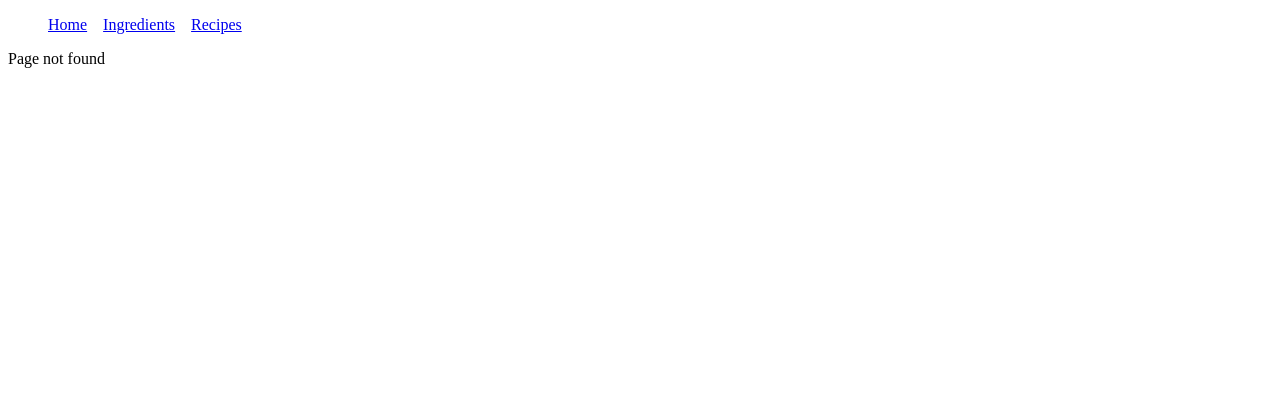
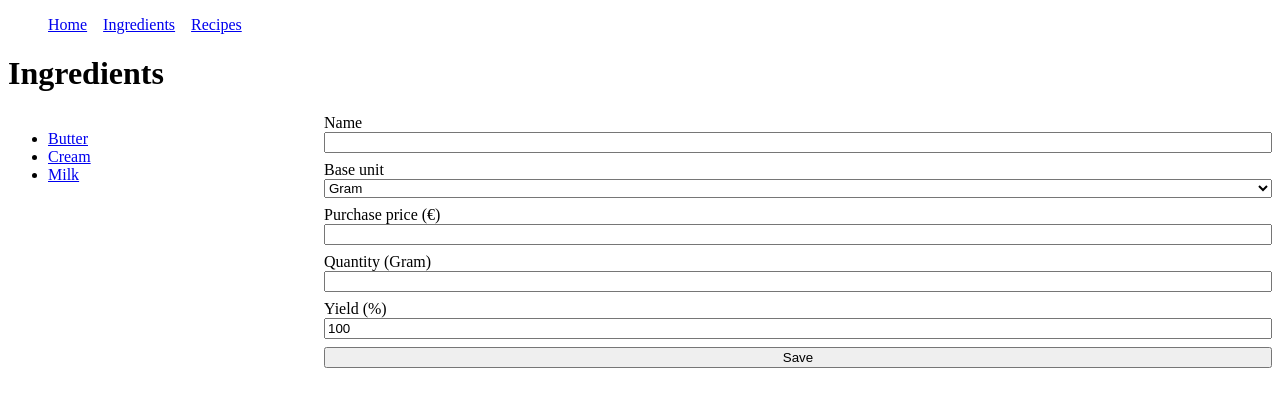
Before and after one commit to crvdam/recipe-calculator, a React (Vite) app in the folder client/: page /ingredients/1 in a window 1280 px wide. Before the commit this address had no page. Shown: the top 406 px of the page. Built offline with nearby package versions, Linux system fonts and the light colour scheme.

Commit message:
Add IngredientPage and IngredientForm

```diff
--- a/client/src/App.tsx
+++ b/client/src/App.tsx
@@ -1,8 +1,9 @@
-import { Navigate, Route, Routes } from 'react-router';
+import { Route, Routes } from 'react-router';
 import HomePage from './features/home/HomePage';
 import Navigation from './components/Navigation';
-import IngredientsPage from './features/ingredients/IngredientsPage';
-import RecipesPage from './features/recipes/RecipesPage';
+import IngredientPage from './features/ingredients/IngredientPage';
+import RecipePage from './features/recipes/RecipePage';
+import IngredientForm from './features/ingredients/IngredientForm';
 
 export default function App() {
     return (
@@ -11,8 +12,17 @@ export default function App() {
             <main>
                 <Routes>
                     <Route path="/" element={<HomePage />} />
-                    <Route path="/ingredients" element={<IngredientsPage />} />
-                    <Route path="/recipes" element={<RecipesPage />} />
+                    <Route path="/ingredients" element={<IngredientPage />}>
+                        <Route
+                            index
+                            element={
+                                <p>Select an ingredient or create a new one.</p>
+                            }
+                        />
+                        <Route path="new" element={<IngredientForm />} />
+                        <Route path=":id" element={<IngredientForm />} />
+                    </Route>
+                    <Route path="/recipes" element={<RecipePage />} />
                     <Route path="*" element={<p>Page not found</p>} />
                 </Routes>
             </main>
--- /dev/null
+++ b/client/src/features/ingredients/IngredientForm.css
@@ -0,0 +1,11 @@
+.form {
+    display: flex;
+    flex-direction: column;
+    gap: 0.5rem;
+    justify-content: center;
+}
+
+.form__field {
+    display: flex;
+    flex-direction: column;
+}
--- /dev/null
+++ b/client/src/features/ingredients/IngredientForm.tsx
@@ -0,0 +1,102 @@
+import './IngredientForm.css';
+import type { IngredientRequest, IngredientFormState } from './types';
+import { useState } from 'react';
+
+export default function IngredientForm() {
+    const [form, setForm] = useState<IngredientFormState>({
+        name: '',
+        baseUnit: 'Gram',
+        purchasePrice: '',
+        purchaseQuantity: '',
+        yieldPercentage: '100',
+    });
+
+    const handleChange = (
+        event: React.ChangeEvent<HTMLInputElement | HTMLSelectElement>,
+    ) => {
+        setForm({ ...form, [event.target.name]: event.target.value });
+    };
+
+    const handleSubmit = async (event: React.SubmitEvent) => {
+        event.preventDefault();
+
+        const request: IngredientRequest = {
+            name: form.name,
+            baseUnit: form.baseUnit,
+            purchasePrice:
+                form.purchasePrice === '' ? null : Number(form.purchasePrice),
+            purchaseQuantity:
+                form.purchaseQuantity === ''
+                    ? null
+                    : Number(form.purchaseQuantity),
+            yieldPercentage: Number(form.yieldPercentage),
+        };
+    };
+
+    return (
+        <form className="form" onSubmit={handleSubmit}>
+            <label className="form__field">
+                Name
+                <input
+                    name="name"
+                    required
+                    value={form.name}
+                    onChange={handleChange}
+                />
+            </label>
+
+            <label className="form__field">
+                Base unit
+                <select
+                    name="baseUnit"
+                    value={form.baseUnit}
+                    onChange={handleChange}
+                    required
+                >
+                    <option value="Gram">Gram</option>
+                    <option value="Millilitre">Millilitre</option>
+                    <option value="Piece">Piece</option>
+                </select>
+            </label>
+
+            <label className="form__field">
+                Purchase price (€)
+                <input
+                    name="purchasePrice"
+                    type="number"
+                    min="0.01"
+                    step="0.01"
+                    value={form.purchasePrice}
+                    onChange={handleChange}
+                />
+            </label>
+
+            <label className="form__field">
+                Quantity ({form.baseUnit})
+                <input
+                    name="purchaseQuantity"
+                    type="number"
+                    min="0.01"
+                    step="0.01"
+                    value={form.purchaseQuantity}
+                    onChange={handleChange}
+                />
+            </label>
+
+            <label className="form__field">
+                Yield (%)
+                <input
+                    name="yieldPercentage"
+                    type="number"
+                    min="1"
+                    max="100"
+                    step="1"
+                    value={form.yieldPercentage}
+                    onChange={handleChange}
+                />
+            </label>
+
+            <button type="submit">Save</button>
+        </form>
+    );
+}
--- /dev/null
+++ b/client/src/features/ingredients/IngredientPage.css
@@ -0,0 +1,4 @@
+.detail-layout {
+    display: grid;
+    grid-template-columns: 1fr 3fr;
+}
--- /dev/null
+++ b/client/src/features/ingredients/IngredientPage.tsx
@@ -0,0 +1,27 @@
+import './IngredientPage.css';
+import { NavLink, Outlet } from 'react-router';
+
+export default function IngredientsPage() {
+    return (
+        <>
+            <h1>Ingredients</h1>
+            <div className="detail-layout">
+                <ul className="item-list">
+                    <li className="item-list__item">
+                        <NavLink to="/ingredients/1">Butter</NavLink>
+                    </li>
+                    <li className="item-list__item">
+                        <NavLink to="/ingredients/2">Cream</NavLink>
+                    </li>
+                    <li className="item-list__item">
+                        <NavLink to="/ingredients/3">Milk</NavLink>
+                    </li>
+                </ul>
+
+                <section>
+                    <Outlet />
+                </section>
+            </div>
+        </>
+    );
+}
--- a/client/src/features/ingredients/IngredientsPage.tsx
+++ /dev/null
@@ -1,3 +0,0 @@
-export default function IngredientsPage() {
-    return <h1>Ingredients</h1>;
-}
--- /dev/null
+++ b/client/src/features/ingredients/types.ts
@@ -0,0 +1,17 @@
+export type IngredientFormState = {
+    name: string;
+    baseUnit: Unit;
+    purchasePrice: string;
+    purchaseQuantity: string;
+    yieldPercentage: string;
+};
+
+export type IngredientRequest = {
+    name: string;
+    baseUnit: Unit;
+    purchasePrice: number | null;
+    purchaseQuantity: number | null;
+    yieldPercentage: number;
+};
+
+export type Unit = 'Gram' | 'Millilitre' | 'Piece';
--- /dev/null
+++ b/client/src/features/recipes/RecipePage.tsx
@@ -0,0 +1,3 @@
+export default function RecipePage() {
+    return <h1>Recipes</h1>;
+}
--- a/client/src/features/recipes/RecipesPage.tsx
+++ /dev/null
@@ -1,3 +0,0 @@
-export default function RecipesPage() {
-    return <h1>Recipes</h1>;
-}
```
